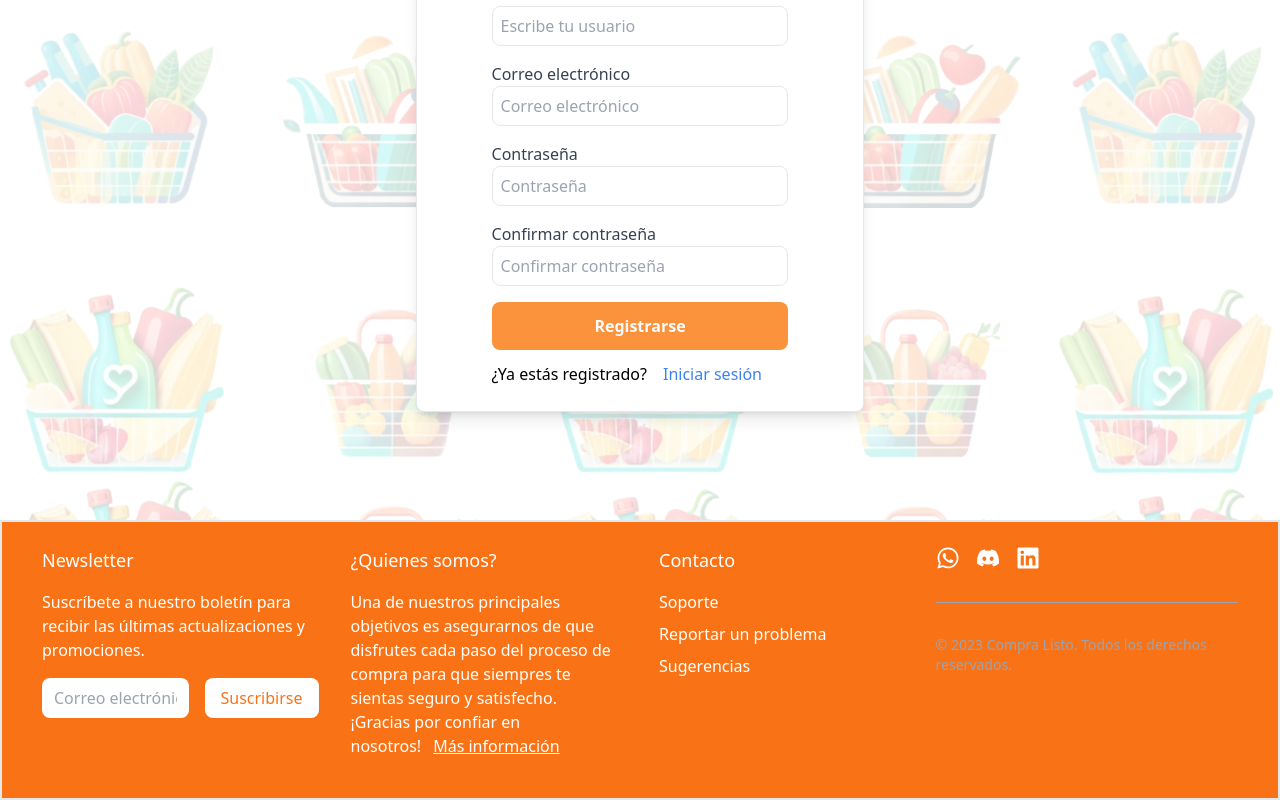
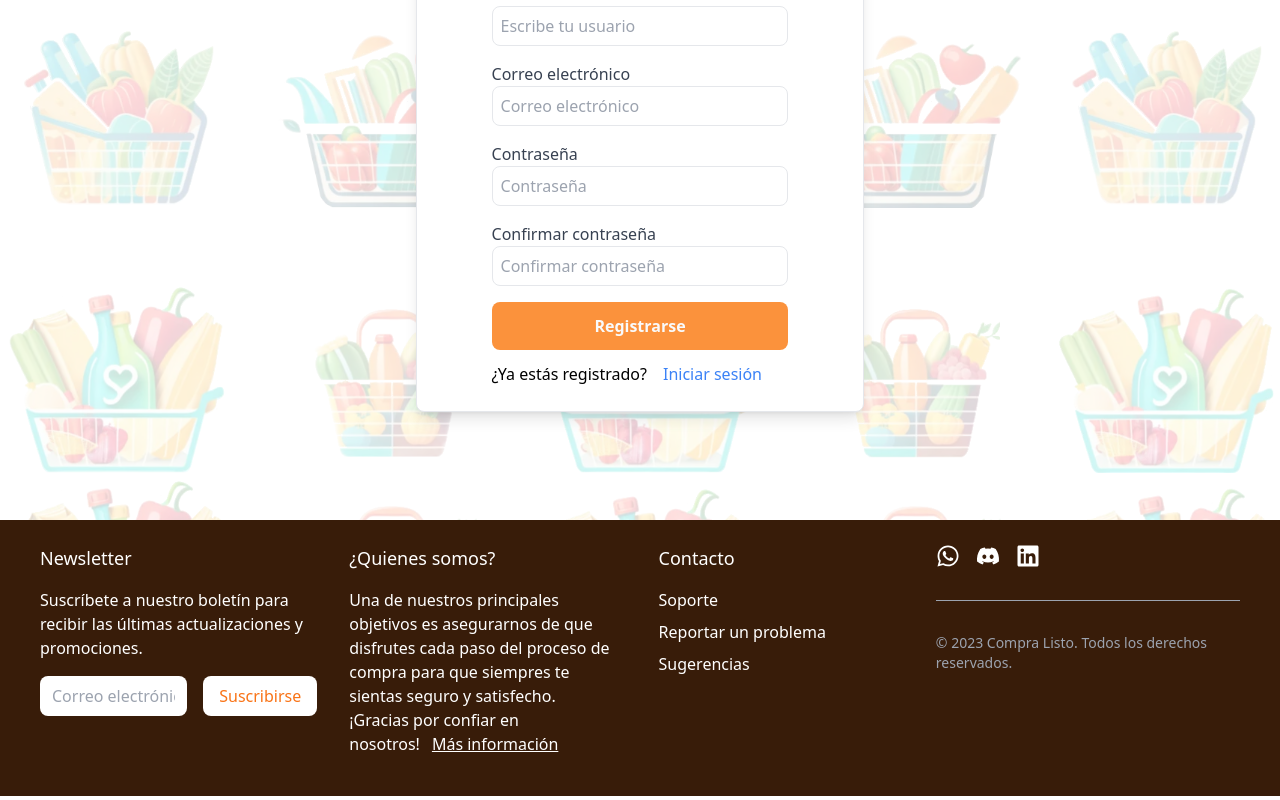
Before and after one commit to No-Country/s7-11-t-javareact, a React (Vite) app in the folder client/: page /register in a window 1280 px wide. Shown: the part 280-1080 px from the top of the page. Built offline with nearby package versions, Linux system fonts and the light colour scheme; a web font is replaced by a local one; what @react-pdf/renderer would draw is missing.

Commit message:
Style (src/layouts/Footer): Change bg and center p

```diff
--- a/client/src/layouts/Footer/index.jsx
+++ b/client/src/layouts/Footer/index.jsx
@@ -2,7 +2,7 @@ import React from "react";
 import { FaWhatsapp, FaDiscord, FaLinkedin } from "react-icons/fa";
 
 const Footer = () => (
-  <footer className="bg-orange-500  text-white border-2 border-gradient-to-b from-gray-400 to-orange-500 w-full max-[411px]:hidden">
+  <footer className="bg-[#381c09] text-white border-gradient-to-b from-gray-400 to-orange-500 w-full max-[411px]:hidden">
     <div className="flex flex-col justify-items-end lg:flex-row lg:justify-around mx-auto pt-3 lg:py-6 px-2 sm:px-4 md:px-6 lg:px-10">
       <div className="lg:grid lg:grid-cols-3 lg:gap-8">
         <div className="footer-widget hidden lg:block lg:h-full">
@@ -89,9 +89,9 @@ const Footer = () => (
             <FaLinkedin className="text-white hover:text-gray-300" size={24} />
           </a>
         </div>
-        <div className="border-t border-gray-400 lg:pt-8 lg:mt-8 sm:flex sm:justify-around">
+        <div className="border-t border-gray-400 lg:pt-8 lg:mt-8 sm:flex sm:justify-around lg:justify-start lg:p-0 box-border">
           <div className="hidden lg:block"></div>
-          <p className="text-sm text-gray-400 my-2 lg:mb-2 lg:my-0">
+          <p className="text-sm text-gray-400 my-2 lg:mb-2 lg:my-0 lg:ml-0 ml-10 p-0">
             &copy; 2023 Compra Listo. Todos los derechos reservados.
           </p>
         </div>
```
